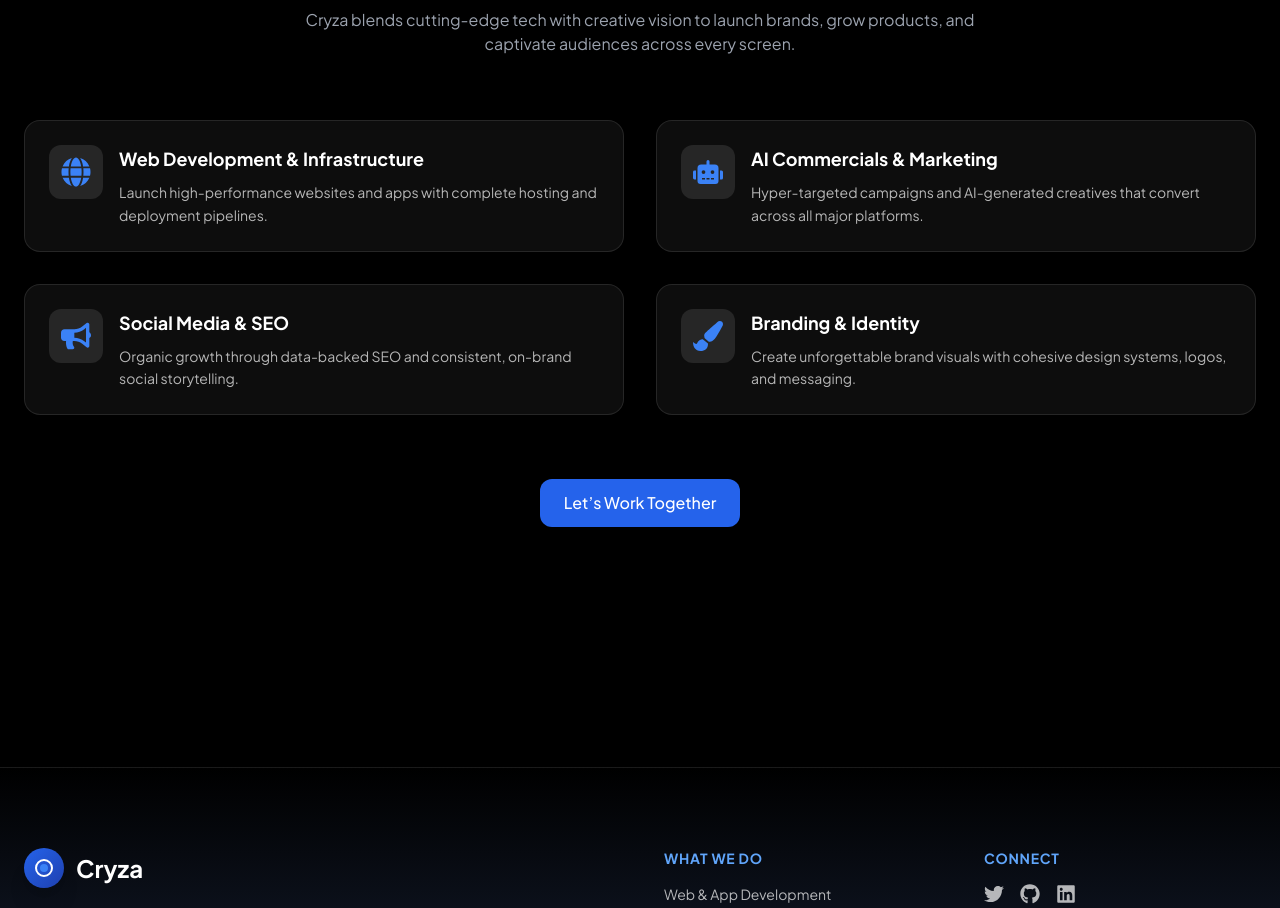
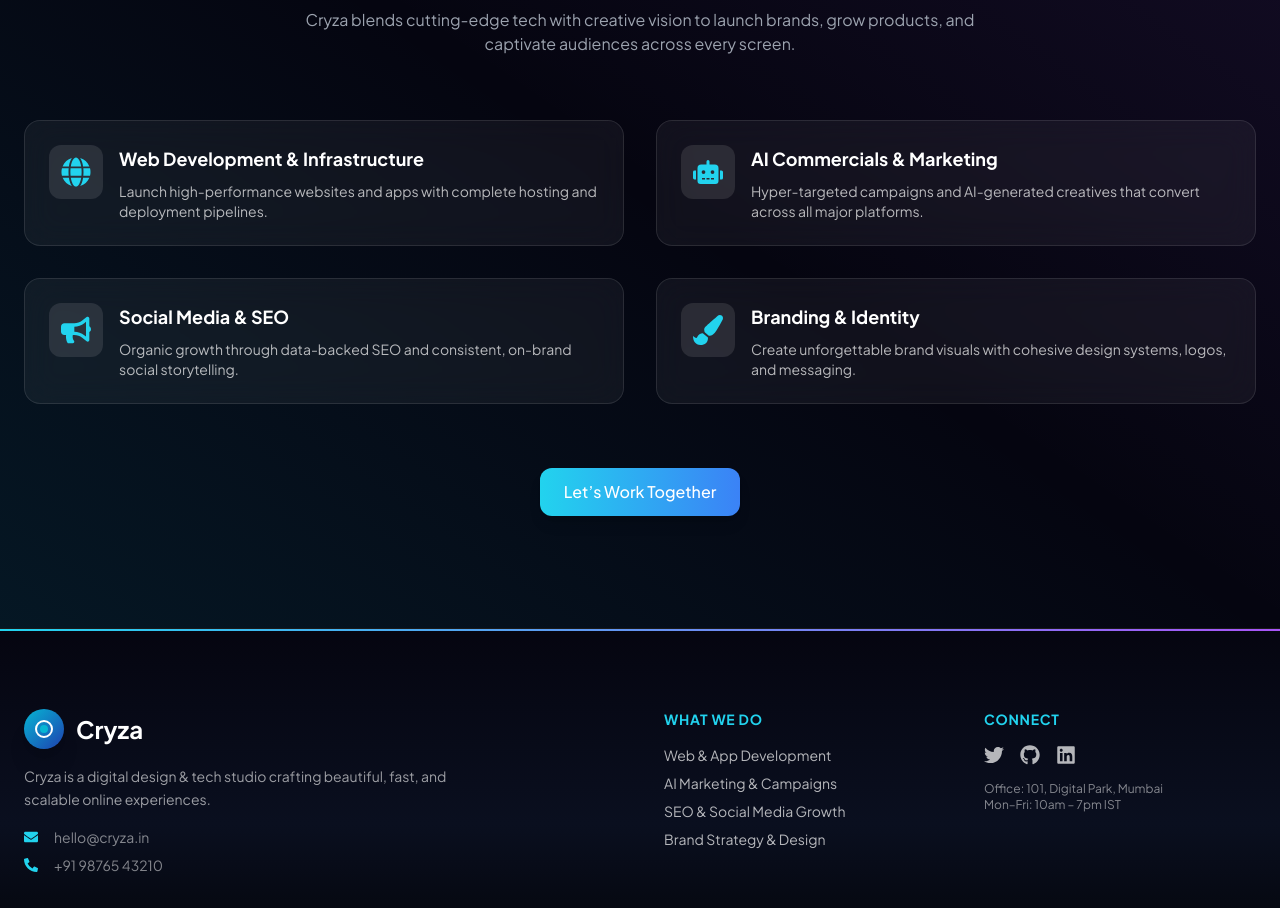
Before and after one commit to henryzx27/Cryza, a React (Vite) app: page / in a window 1280 px wide. Shown: the part 1060-1968 px from the top of the page. Built offline with nearby package versions, Linux system fonts and the light colour scheme; a web font is replaced by a local one.

Commit message:
Small chnages

```diff
--- a/package.json
+++ b/package.json
@@ -10,6 +10,8 @@
     "preview": "vite preview"
   },
   "dependencies": {
+    "@react-three/drei": "^9.122.0",
+    "@react-three/fiber": "^8.18.0",
     "framer-motion": "^11.18.2",
     "locomotive-scroll": "^4.1.4",
     "lucide-react": "^0.525.0",
--- a/src/components/AboutSection.jsx
+++ b/src/components/AboutSection.jsx
@@ -1,94 +1,71 @@
 import React from "react";
 import { motion } from "framer-motion";
-import {
-  FaGlobe,
-  FaRobot,
-  FaBullhorn,
-  FaPaintBrush,
-} from "react-icons/fa";
+import { FaGlobe, FaRobot, FaBullhorn, FaPaintBrush } from "react-icons/fa";
 
 const services = [
   {
     title: "Web Development & Infrastructure",
-    description:
-      "Launch high-performance websites and apps with complete hosting and deployment pipelines.",
-    icon: <FaGlobe className="text-blue-500 text-3xl" />,
+    description: "Launch high-performance websites and apps with complete hosting and deployment pipelines.",
+    icon: <FaGlobe className="text-cyan-400 text-3xl" />,
   },
   {
     title: "AI Commercials & Marketing",
-    description:
-      "Hyper-targeted campaigns and AI-generated creatives that convert across all major platforms.",
-    icon: <FaRobot className="text-blue-500 text-3xl" />,
+    description: "Hyper-targeted campaigns and AI-generated creatives that convert across all major platforms.",
+    icon: <FaRobot className="text-cyan-400 text-3xl" />,
   },
   {
     title: "Social Media & SEO",
-    description:
-      "Organic growth through data-backed SEO and consistent, on-brand social storytelling.",
-    icon: <FaBullhorn className="text-blue-500 text-3xl" />,
+    description: "Organic growth through data-backed SEO and consistent, on-brand social storytelling.",
+    icon: <FaBullhorn className="text-cyan-400 text-3xl" />,
   },
   {
     title: "Branding & Identity",
-    description:
-      "Create unforgettable brand visuals with cohesive design systems, logos, and messaging.",
-    icon: <FaPaintBrush className="text-blue-500 text-3xl" />,
+    description: "Create unforgettable brand visuals with cohesive design systems, logos, and messaging.",
+    icon: <FaPaintBrush className="text-cyan-400 text-3xl" />,
   },
 ];
 
-const fadeUp = {
-  hidden: { opacity: 0, y: 40 },
-  visible: (i = 1) => ({
-    opacity: 1,
-    y: 0,
-    transition: {
-      delay: i * 0.15,
-      duration: 0.6,
-      ease: "easeOut",
-    },
-  }),
-};
-
 export default function AboutSection() {
   return (
-    <section id="about" className="bg-black text-white py-28 px-6 overflow-hidden relative z-10">
-      <div className="max-w-7xl mx-auto">
-        {/* Header Content */}
+    <section id="about" className="relative bg-[#050510] text-white py-28 px-6">
+      {/* Background Accent */}
+      <div className="absolute inset-0 bg-gradient-to-tr from-cyan-500/10 via-transparent to-purple-500/10"></div>
+
+      <div className="relative max-w-7xl mx-auto">
+        {/* Heading */}
         <motion.div
-          variants={fadeUp}
-          initial="hidden"
-          whileInView="visible"
+          initial={{ opacity: 0, y: 25 }}
+          whileInView={{ opacity: 1, y: 0 }}
           viewport={{ once: true }}
           className="text-center mb-16"
         >
           <span className="inline-block bg-white/10 text-sm px-4 py-1 rounded-full text-gray-300 tracking-wide mb-4">
             • Who We Are
           </span>
-          <h2 className="text-4xl md:text-5xl font-bold leading-tight mb-4">
+          <h2 className="text-4xl md:text-5xl font-bold leading-tight">
             Design that Delivers.<br />Strategy that Scales.
           </h2>
-          <p className="text-gray-400 text-base max-w-2xl mx-auto">
+          <p className="text-gray-400 max-w-2xl mx-auto mt-4">
             Cryza blends cutting-edge tech with creative vision to launch brands, grow products, and captivate audiences across every screen.
           </p>
         </motion.div>
 
-        {/* Cards */}
+        {/* Services Grid */}
         <div className="grid md:grid-cols-2 gap-8">
           {services.map((service, i) => (
             <motion.div
-              custom={i}
-              variants={fadeUp}
-              initial="hidden"
-              whileInView="visible"
-              viewport={{ once: true, amount: 0.3 }}
               key={i}
-              className="bg-white/5 border border-white/10 rounded-2xl p-6 backdrop-blur-md hover:border-blue-500 transition duration-300 shadow-md hover:shadow-xl"
+              initial={{ opacity: 0, y: 25 }}
+              whileInView={{ opacity: 1, y: 0 }}
+              transition={{ delay: i * 0.15 }}
+              viewport={{ once: true }}
+              className="bg-white/5 border border-white/10 rounded-2xl p-6 backdrop-blur-lg hover:border-cyan-400/50 hover:shadow-[0_0_25px_rgba(0,255,255,0.2)] transition-all duration-300"
             >
               <div className="flex items-start gap-4">
                 <div className="p-3 bg-white/10 rounded-xl">{service.icon}</div>
                 <div>
                   <h3 className="text-lg font-semibold mb-2">{service.title}</h3>
-                  <p className="text-sm text-white/70 leading-relaxed">
-                    {service.description}
-                  </p>
+                  <p className="text-sm text-white/70">{service.description}</p>
                 </div>
               </div>
             </motion.div>
@@ -97,15 +74,14 @@ export default function AboutSection() {
 
         {/* CTA */}
         <motion.div
-          variants={fadeUp}
-          initial="hidden"
-          whileInView="visible"
+          initial={{ opacity: 0, y: 20 }}
+          whileInView={{ opacity: 1, y: 0 }}
           viewport={{ once: true }}
           className="text-center mt-16"
         >
           <a
             href="#contact"
-            className="inline-block bg-blue-600 hover:bg-blue-700 px-6 py-3 rounded-xl text-white font-medium transition"
+            className="inline-block bg-gradient-to-r from-cyan-400 to-blue-500 px-6 py-3 rounded-xl text-white font-medium shadow-lg hover:scale-105 transition"
           >
             Let’s Work Together
           </a>
--- a/src/components/Footer.jsx
+++ b/src/components/Footer.jsx
@@ -1,44 +1,40 @@
 import React from "react";
-import {
-  FaTwitter,
-  FaGithub,
-  FaLinkedin,
-  FaEnvelope,
-  FaPhoneAlt,
-} from "react-icons/fa";
+import { FaTwitter, FaGithub, FaLinkedin, FaEnvelope, FaPhoneAlt } from "react-icons/fa";
 
 export default function Footer() {
   return (
-    <footer className="w-full bg-gradient-to-b from-black via-gray-900 to-black text-white px-6 pt-20 pb-10 mt-32 border-t border-white/10">
+    <footer className="relative w-full bg-gradient-to-b from-[#050510] via-[#0a0f1f] to-black text-white px-6 pt-20 pb-10 border-t border-white/10">
+      {/* Glow Accent */}
+      <div className="absolute top-0 left-0 w-full h-[2px] bg-gradient-to-r from-cyan-400 to-purple-500"></div>
+
       <div className="max-w-7xl mx-auto grid md:grid-cols-4 gap-12">
-
         {/* Brand */}
         <div className="md:col-span-2">
           <div className="flex items-center gap-3 mb-4">
-            <div className="w-10 h-10 bg-gradient-to-br from-blue-600 to-blue-800 rounded-full flex items-center justify-center shadow-xl">
+            <div className="w-10 h-10 bg-gradient-to-br from-cyan-500 to-blue-800 rounded-full flex items-center justify-center shadow-xl">
               <svg width="20" height="20" fill="none">
                 <circle cx="10" cy="10" r="8" stroke="white" strokeWidth="2" />
-                <circle cx="10" cy="10" r="4" fill="#3B82F6" />
+                <circle cx="10" cy="10" r="4" fill="#06b6d4" />
               </svg>
             </div>
             <span className="text-2xl font-bold">Cryza</span>
           </div>
           <p className="text-white/60 text-sm leading-relaxed max-w-md mb-4">
-            Cryza is a digital design & tech studio crafting beautiful, fast, and scalable online experiences — blending creativity with strategy for startups, creators, and brands.
+            Cryza is a digital design & tech studio crafting beautiful, fast, and scalable online experiences.
           </p>
           <div className="flex items-center gap-4 text-sm text-white/50">
-            <FaEnvelope className="text-blue-500" />
+            <FaEnvelope className="text-cyan-400" />
             <a href="mailto:hello@cryza.in" className="hover:text-white transition">hello@cryza.in</a>
           </div>
           <div className="flex items-center gap-4 text-sm text-white/50 mt-2">
-            <FaPhoneAlt className="text-blue-500" />
+            <FaPhoneAlt className="text-cyan-400" />
             <span>+91 98765 43210</span>
           </div>
         </div>
 
         {/* Services */}
         <div>
-          <h4 className="text-blue-400 text-sm font-semibold mb-4 uppercase tracking-wider">What We Do</h4>
+          <h4 className="text-cyan-400 text-sm font-semibold mb-4 uppercase tracking-wider">What We Do</h4>
           <ul className="space-y-2 text-white/70 text-sm">
             <li className="hover:text-white transition">Web & App Development</li>
             <li className="hover:text-white transition">AI Marketing & Campaigns</li>
@@ -47,21 +43,21 @@ export default function Footer() {
           </ul>
         </div>
 
-        {/* Social / Connect */}
+        {/* Social */}
         <div>
-          <h4 className="text-blue-400 text-sm font-semibold mb-4 uppercase tracking-wider">Connect</h4>
+          <h4 className="text-cyan-400 text-sm font-semibold mb-4 uppercase tracking-wider">Connect</h4>
           <div className="flex gap-4 mb-4 text-white/70">
-            <a href="https://twitter.com" target="_blank" rel="noopener noreferrer" className="hover:text-blue-500 transition">
+            <a href="https://twitter.com" target="_blank" rel="noopener noreferrer" className="hover:text-cyan-400 transition">
               <FaTwitter size={20} />
             </a>
-            <a href="https://github.com" target="_blank" rel="noopener noreferrer" className="hover:text-blue-500 transition">
+            <a href="https://github.com" target="_blank" rel="noopener noreferrer" className="hover:text-cyan-400 transition">
               <FaGithub size={20} />
             </a>
-            <a href="https://linkedin.com" target="_blank" rel="noopener noreferrer" className="hover:text-blue-500 transition">
+            <a href="https://linkedin.com" target="_blank" rel="noopener noreferrer" className="hover:text-cyan-400 transition">
               <FaLinkedin size={20} />
             </a>
           </div>
-          <p className="text-xs text-white/50 leading-relaxed">
+          <p className="text-xs text-white/50">
             Office: 101, Digital Park, Mumbai<br />
             Mon–Fri: 10am – 7pm IST
           </p>
@@ -70,7 +66,7 @@ export default function Footer() {
 
       {/* Bottom Strip */}
       <div className="mt-16 text-center text-xs text-white/40 border-t border-white/10 pt-6">
-        &copy; {new Date().getFullYear()} Cryza. All rights reserved. Designed by Cryza Studio.
+        &copy; {new Date().getFullYear()} Cryza. All rights reserved.
       </div>
     </footer>
   );
--- a/src/index.css
+++ b/src/index.css
@@ -19,7 +19,7 @@ body {
   border: 1px solid rgba(255, 255, 255, 0.1);
 }
 
-@keyframes float-slow {
+/* @keyframes float-slow {
   0%, 100% { transform: translateY(0) }
   50% { transform: translateY(-20px) }
 }
@@ -34,3 +34,18 @@ body {
 .animate-float-slow { animation: float-slow 6s ease-in-out infinite; }
 .animate-float-medium { animation: float-medium 4s ease-in-out infinite; }
 .animate-float-fast { animation: float-fast 3s ease-in-out infinite; }
+ */
+
+ @keyframes gradient-x {
+  0%, 100% {
+    background-position: 0% 50%;
+  }
+  50% {
+    background-position: 100% 50%;
+  }
+}
+
+.animate-gradient-x {
+  background-size: 200% 200%;
+  animation: gradient-x 5s ease infinite;
+}
```
Also changed, not shown: src/components/Hero.jsx (+31 -4 lines), 1 other file (tests, documents, lock files or other folders).
